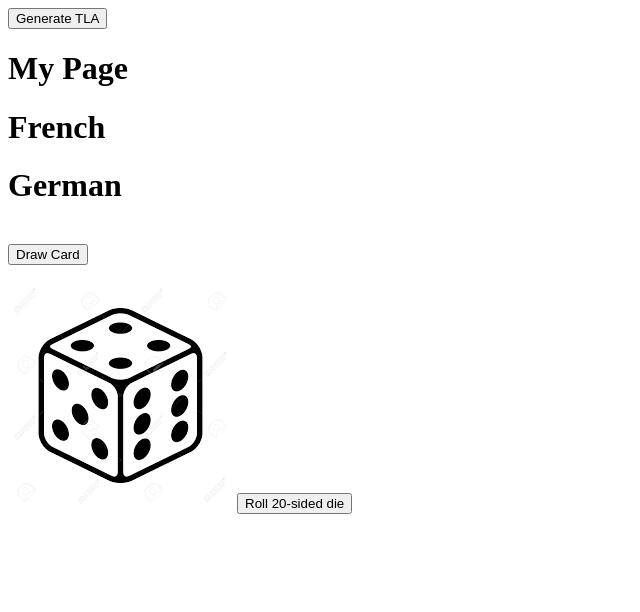
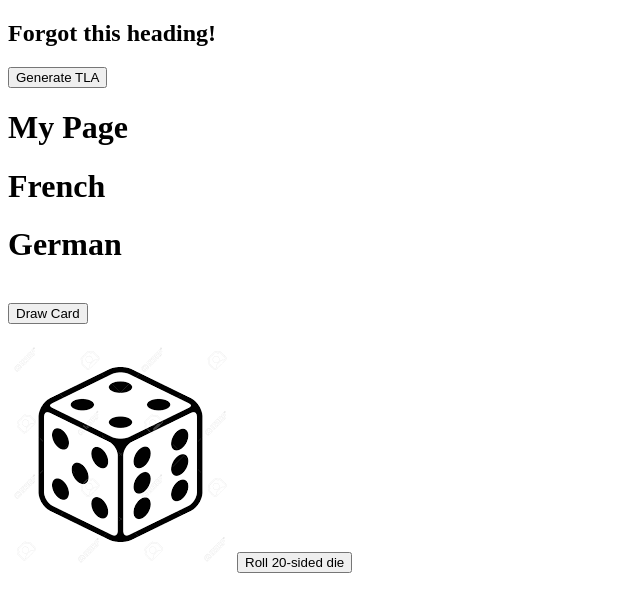
Before and after one commit to oroborous/sread-class3, a plain HTML site: page index.html in a window 1280 px wide. Shown: the whole page, without its empty margins (0-640 px from the left). Drawn offline with Linux system fonts and the light colour scheme.

Commit message:
Added heading level two

```diff
--- a/index.html
+++ b/index.html
@@ -5,6 +5,7 @@
     <title>Demo</title>
 </head>
 <body>
+    <h2>Forgot this heading!</h2>
     <script src="demo.js"></script>
 
     <button onclick="generateAcronym()">Generate TLA</button>
```
